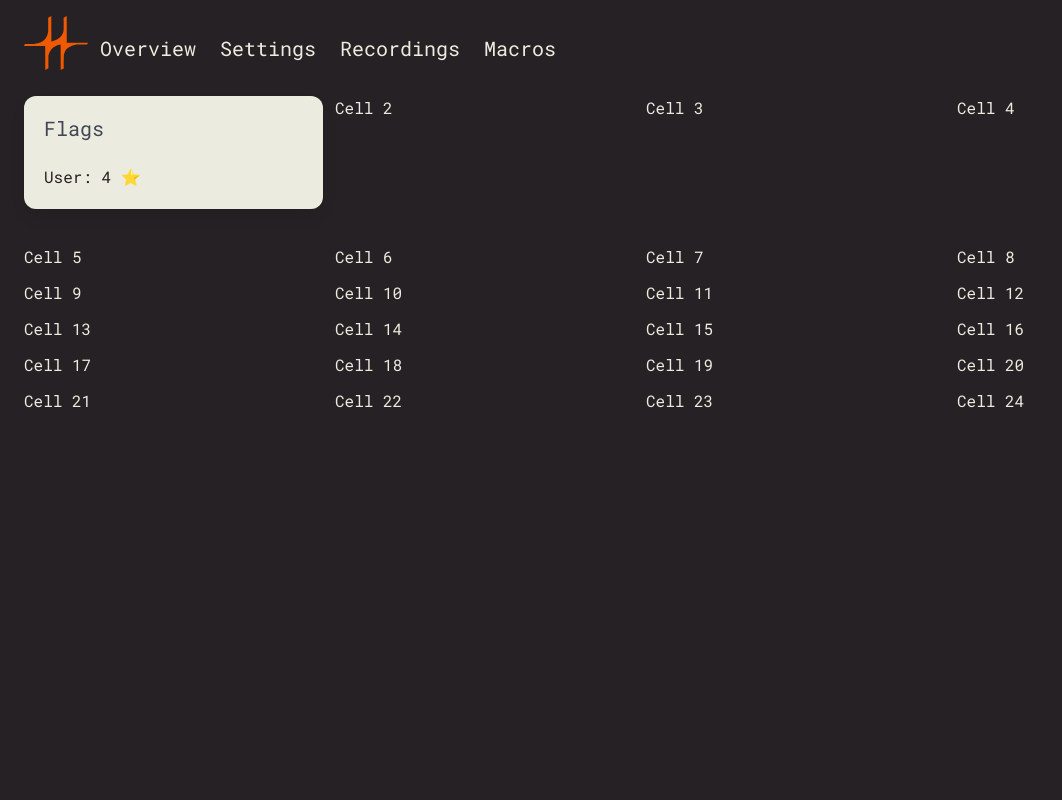
After one commit to C4T-BuT-S4D/hackceler8-2024, a Python web app: template handout/cheats/templates/overview.html in a window 1280 px wide. The commit adds this page. Shown: the whole page, without its empty margins (0-1062 px from the left). Run offline with Jinja, Linux system fonts and the light colour scheme; the template is opened without the code that fills it: most values are stand-ins (such as "Sample title", 1, 10 or a date in 2020); some libraries are stand-ins or nearby versions.

Commit message:
began writing game overview in cheats ui, freeroam camera centering fix attempt

```diff
--- a/handout/cheats/templates/base.html
+++ b/handout/cheats/templates/base.html
@@ -50,7 +50,8 @@
         <figure class="image is-64x64">
           <img src="/assets/neplox.svg" alt="Neplox">
         </figure>
-        <a class="navbar-item is-size-5 text-light" href="{{ url_for('index') }}">Settings</a>
+        <a class="navbar-item is-size-5 text-light" href="{{ url_for('overview') }}">Overview</a>
+        <a class="navbar-item is-size-5 text-light" href="{{ url_for('settings') }}">Settings</a>
         <a class="navbar-item is-size-5 text-light" href="{{ url_for('recordings') }}">Recordings</a>
         <a class="navbar-item is-size-5 text-light" href="{{ url_for('macros') }}">Macros</a>
       </div>
--- /dev/null
+++ b/handout/cheats/templates/overview.html
@@ -0,0 +1,46 @@
+{% import "wtf.jinja" as wtf %} {% extends "base.html" %} {% block content %}
+<div class="grid is-col-min-12">
+  {% if state %}
+  <div class="cell box is-dark theme-colors-light">
+    <h1 class="subtitle">Flags</h1>
+    <div class="content">
+    {% for flag in state.flags.flags %}
+      <p style="margin: 0;">{{ flag.fullname }}: <span style="white-space: nowrap;">{{ flag.stars }} ⭐</span></p>
+      {% if not loop.last %}
+      <hr class="theme-colors"/>
+      {% endif %}
+    {% endfor %}
+    </div>
+  </div>
+  <div class="cell">Cell 2</div>
+  <div class="cell">Cell 3</div>
+  <div class="cell">Cell 4</div>
+  <div class="cell">Cell 5</div>
+  <div class="cell">Cell 6</div>
+  <div class="cell">Cell 7</div>
+  <div class="cell">Cell 8</div>
+  <div class="cell">Cell 9</div>
+  <div class="cell">Cell 10</div>
+  <div class="cell">Cell 11</div>
+  <div class="cell">Cell 12</div>
+  <div class="cell">Cell 13</div>
+  <div class="cell">Cell 14</div>
+  <div class="cell">Cell 15</div>
+  <div class="cell">Cell 16</div>
+  <div class="cell">Cell 17</div>
+  <div class="cell">Cell 18</div>
+  <div class="cell">Cell 19</div>
+  <div class="cell">Cell 20</div>
+  <div class="cell">Cell 21</div>
+  <div class="cell">Cell 22</div>
+  <div class="cell">Cell 23</div>
+  <div class="cell">Cell 24</div>
+  {% else %}
+  <section class="section">
+    <div class="container">
+      <h1 class="title has-text-warning">No game state available, wait a bit</h1>
+    </div>
+  </section>
+  {% endif %}
+</div>
+{% endblock %}
```
Also changed, not shown: handout/cheats/server.py (+10 -3 lines), handout/cheats/state.py (added, +20 -0 lines), handout/game/components/flags.py (+4 -3 lines), handout/game/engine/gfx.py (+7 -0 lines), handout/game/venator_gui.py (+10 -2 lines), handout/cheats/templates/settings.html (renamed from handout/cheats/templates/index.html).
